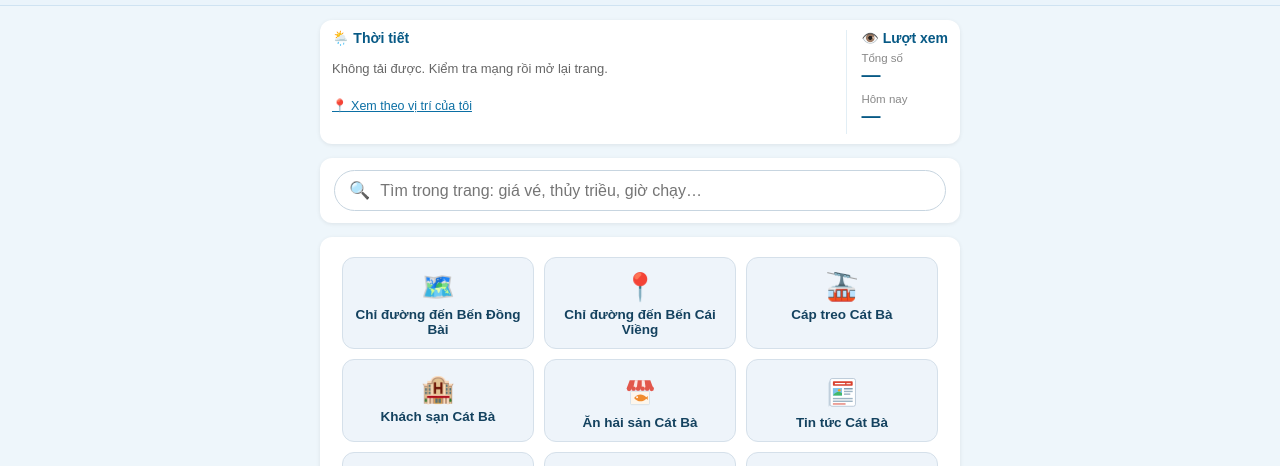
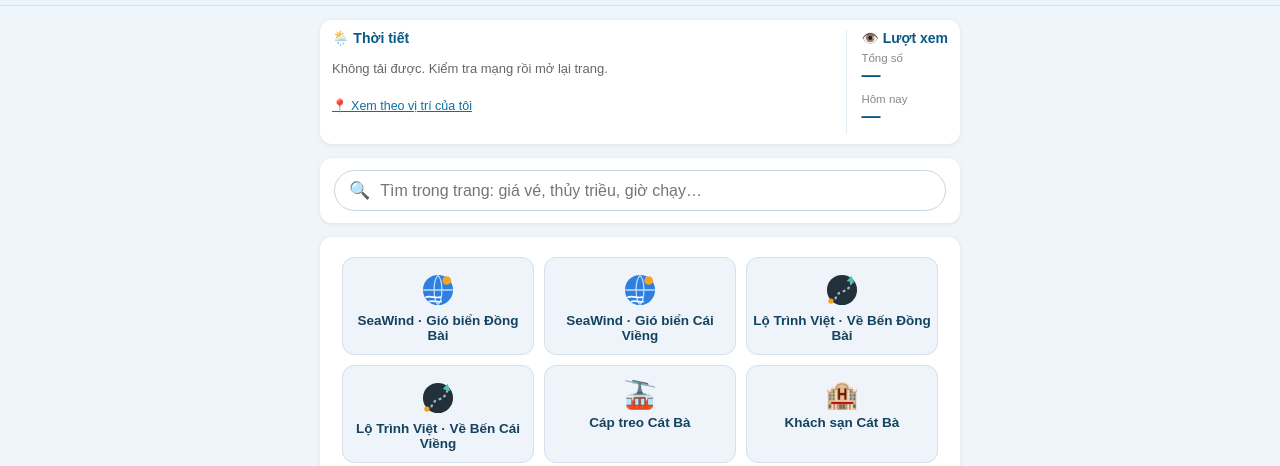
Before and after one commit to phamtrongphuc1986-maker/Lich-Pha-Dong-Bai, a plain HTML site: page index.html in a window 1280 px wide. Shown: the part 544-1010 px from the top of the page. Drawn offline with Linux system fonts and the light colour scheme; no server answers.

Commit message:
Tích hợp SeaWind + Lộ Trình Việt thay 2 ô Chỉ đường (SW v55)

```diff
--- a/index.html
+++ b/index.html
@@ -89,8 +89,10 @@
 
 <div class="khoi menuLuoiKhoi">
   <div class="menuLuoi">
-    <a href="https://www.google.com/maps/dir/?api=1&amp;destination=B%E1%BA%BFn+ph%C3%A0+%C4%90%E1%BB%93ng+B%C3%A0i%2C+C%C3%A1t+H%E1%BA%A3i%2C+H%E1%BA%A3i+Ph%C3%B2ng" target="_blank" rel="noopener">🗺️<span>Chỉ đường đến Bến Đồng Bài</span></a>
-    <a href="https://www.google.com/maps/dir/?api=1&amp;destination=B%E1%BA%BFn+ph%C3%A0+C%C3%A1i+Vi%E1%BB%81ng%2C+C%C3%A1t+B%C3%A0%2C+H%E1%BA%A3i+Ph%C3%B2ng" target="_blank" rel="noopener">📍<span>Chỉ đường đến Bến Cái Viềng</span></a>
+    <a href="https://seawind.hialo.vn/?diem=dongbai" target="_blank" rel="noopener"><svg width="38" height="38" viewBox="0 0 48 48" aria-hidden="true" style="display:block"><circle cx="24" cy="24" r="19" fill="#2f7fe0"/><path d="M5.5 24h37M24 5.5c6.5 6 6.5 31 0 37M24 5.5c-6.5 6-6.5 31 0 37" stroke="#bfe0ff" stroke-width="1.6" fill="none"/><circle cx="35" cy="12" r="5.5" fill="#f6a21e"/><path d="M9 33c6-2.2 12 2 18 0M13 38.5c5-1.8 10 1.8 15 0" stroke="#ffffff" stroke-width="2.2" fill="none" stroke-linecap="round"/></svg><span>SeaWind · Gió biển Đồng Bài</span></a>
+    <a href="https://seawind.hialo.vn/?diem=caivieng" target="_blank" rel="noopener"><svg width="38" height="38" viewBox="0 0 48 48" aria-hidden="true" style="display:block"><circle cx="24" cy="24" r="19" fill="#2f7fe0"/><path d="M5.5 24h37M24 5.5c6.5 6 6.5 31 0 37M24 5.5c-6.5 6-6.5 31 0 37" stroke="#bfe0ff" stroke-width="1.6" fill="none"/><circle cx="35" cy="12" r="5.5" fill="#f6a21e"/><path d="M9 33c6-2.2 12 2 18 0M13 38.5c5-1.8 10 1.8 15 0" stroke="#ffffff" stroke-width="2.2" fill="none" stroke-linecap="round"/></svg><span>SeaWind · Gió biển Cái Viềng</span></a>
+    <a href="https://lotrinh.hialo.vn/?den=dongbai" target="_blank" rel="noopener"><svg width="38" height="38" viewBox="0 0 48 48" aria-hidden="true" style="display:block"><circle cx="24" cy="24" r="19" fill="#22303a"/><path d="M10 38c8-1 6-10 14-12s10-6 12-12" stroke="#9db4c4" stroke-width="3" fill="none" stroke-linecap="round" stroke-dasharray="1 6"/><path d="M36 6l3.5 9.5L30 12.5z" fill="#43c6b4"/><circle cx="10" cy="38" r="3.4" fill="#f6a21e"/></svg><span>Lộ Trình Việt · Về Bến Đồng Bài</span></a>
+    <a href="https://lotrinh.hialo.vn/?den=caivieng" target="_blank" rel="noopener"><svg width="38" height="38" viewBox="0 0 48 48" aria-hidden="true" style="display:block"><circle cx="24" cy="24" r="19" fill="#22303a"/><path d="M10 38c8-1 6-10 14-12s10-6 12-12" stroke="#9db4c4" stroke-width="3" fill="none" stroke-linecap="round" stroke-dasharray="1 6"/><path d="M36 6l3.5 9.5L30 12.5z" fill="#43c6b4"/><circle cx="10" cy="38" r="3.4" fill="#f6a21e"/></svg><span>Lộ Trình Việt · Về Bến Cái Viềng</span></a>
     <a href="https://www.google.com/maps/search/?api=1&amp;query=C%C3%A1p+treo+C%C3%A1t+B%C3%A0+Ph%C3%B9+Long" target="_blank" rel="noopener">🚠<span>Cáp treo Cát Bà</span></a>
     <a href="https://www.google.com/maps/search/?api=1&amp;query=Kh%C3%A1ch+s%E1%BA%A1n+C%C3%A1t+B%C3%A0" target="_blank" rel="noopener">🏨<span>Khách sạn Cát Bà</span></a>
     <a href="https://www.google.com/maps/search/?api=1&amp;query=Nh%C3%A0+h%C3%A0ng+h%E1%BA%A3i+s%E1%BA%A3n+C%C3%A1t+B%C3%A0" target="_blank" rel="noopener"><svg width="38" height="38" viewBox="0 0 48 48" aria-hidden="true" style="display:block"><path d="M7 20 11 9h26l4 11z" fill="#e2574c"/><path d="M15.2 20 17.6 9h3.6L19.8 20zM26.2 20 26.2 9h3.6l1.4 11z" fill="#ffffff" opacity=".85"/><circle cx="10.2" cy="20" r="2.9" fill="#e2574c"/><circle cx="15.9" cy="20" r="2.9" fill="#e2574c"/><circle cx="21.6" cy="20" r="2.9" fill="#e2574c"/><circle cx="27.3" cy="20" r="2.9" fill="#e2574c"/><circle cx="33" cy="20" r="2.9" fill="#e2574c"/><circle cx="38.7" cy="20" r="2.9" fill="#e2574c"/><rect x="12" y="23" width="24" height="17" rx="1.5" fill="#fdf6ec" stroke="#cfdde8"/><path d="M16.5 31.5c2.4-2.9 5.2-4.3 8.2-4.3 2.6 0 5 1.1 7.2 3.4l1.9-1.7v5.2l-1.9-1.7c-2.2 2.3-4.6 3.4-7.2 3.4-3 0-5.8-1.4-8.2-4.3z" fill="#f08c2e"/><circle cx="20.3" cy="30.6" r="1.2" fill="#ffffff"/></svg><span>Ăn hải sản Cát Bà</span></a>
--- a/sw.js
+++ b/sw.js
@@ -1,4 +1,4 @@
-const CACHE = "pha-dong-bai-v54";
+const CACHE = "pha-dong-bai-v55";
 self.addEventListener("install", (event) => {
   self.skipWaiting();
   event.waitUntil(
```
